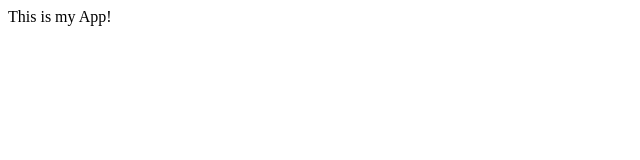
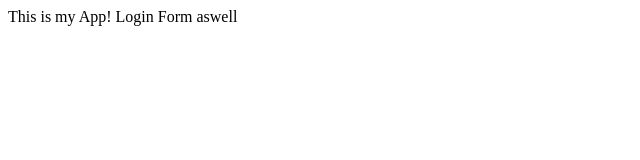
Before and after one commit to darwindcy/myappsample, a plain HTML site: page index.html in a window 1280 px wide. Shown: the whole page, without its empty margins (0-640 px from the left). Drawn offline with Linux system fonts and the light colour scheme.

Commit message:
Another comming

```diff
--- a/index.html
+++ b/index.html
@@ -5,5 +5,6 @@
     </head>
 <body>
     This is my App!
+    Login Form aswell
 </body>
 </html>
```
